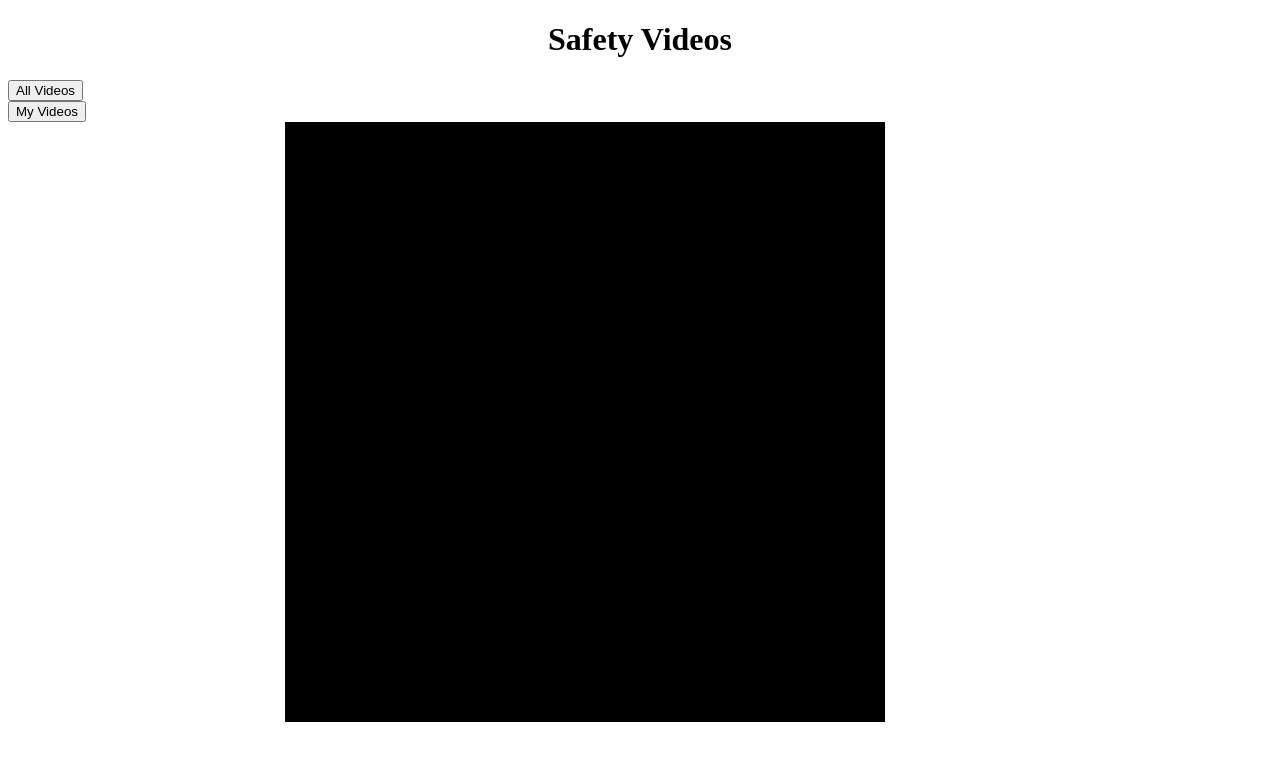
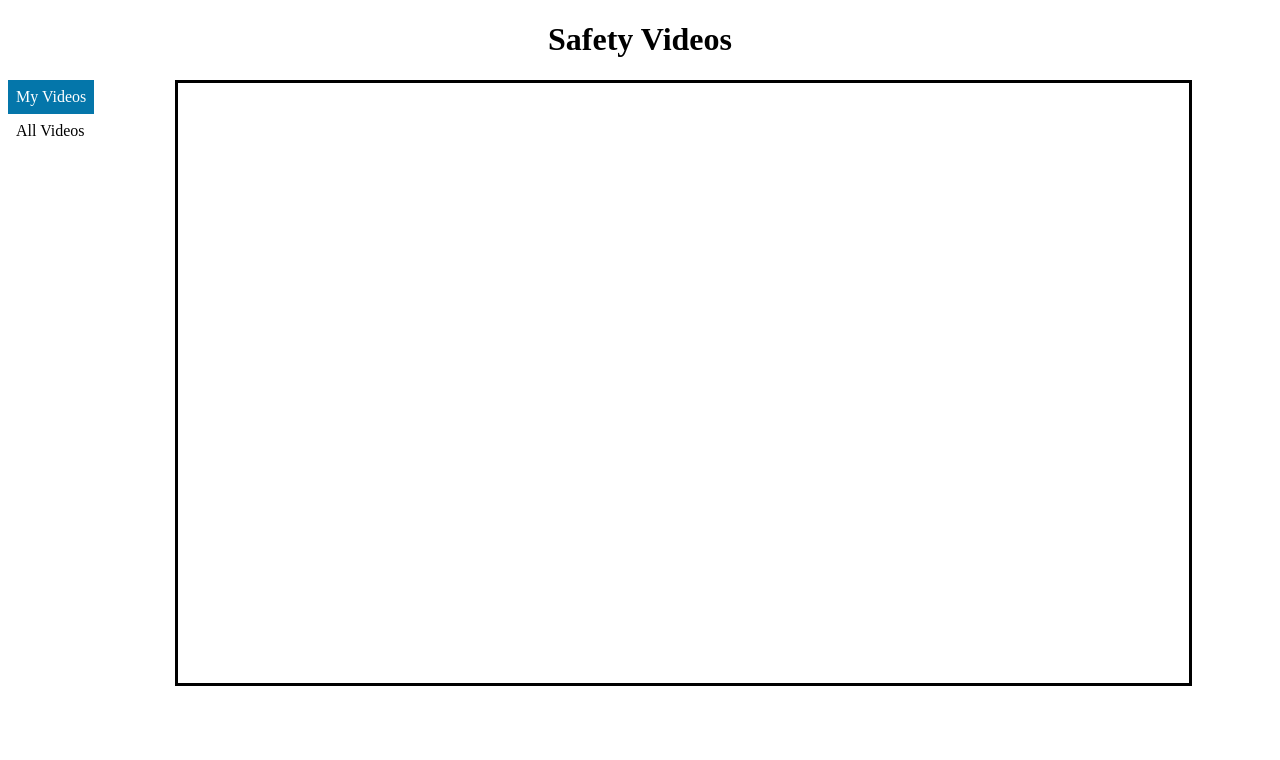
Before and after one commit to AbhinavVarre/basicYoutubeWebsite, a React (Create React App) app: page / in a window 1280 px wide. Shown: the top 760 px of the page. Built offline with nearby package versions, Linux system fonts and the light colour scheme.

Commit message:
made buttons and rectangles

```diff
--- a/src/App.js
+++ b/src/App.js
@@ -1,32 +1,18 @@
+import styles from './teststyle.module.css'
+
 function App() {
-    const mystyle = {
-      alignItems: "center",
-
-    };
-  function something()
-  {
-    return (
-      <div>
-        something
-      </div>
-    )
-  }
   return (
     <>
       <h1 style={{textAlign: "center"}}>Safety Videos</h1>
-      <div>
-        <div>
-          <button class = "all-videos" type = "button">All Videos</button>
-          <br></br>
-          <button class = "my-videos" type = "button">My Videos</button>
+      <div style={{float: "left"}}>
+            <ul>
+                <li><a href="" className={styles.active}>My Videos</a></li>
+                <li><a href="">All Videos</a></li>
+            </ul>
         </div>
-      <div style = {{display: "flex", justifyContent: "center"}}>
-          <svg width="710" height="710">
-            <rect style = {{color: "red"}} width="600" height="600"/>
-          </svg>
+      <div  className={styles.center} style = {{display: "flex", justifyContent: "center"}}>
+        <svg height="600"></svg>
       </div>
-      </div>
-
     </>
   )
 }
--- /dev/null
+++ b/src/teststyle.module.css
@@ -0,0 +1,38 @@
+.center {
+    margin: auto;
+    width: 80%;
+    height: 80%;
+    border: 3px solid black;
+  }
+
+  p.clear {
+    clear: left;
+  }
+
+  ul {
+    list-style-type: none;
+    margin: 0;
+    padding: 0;
+  }
+
+ul a {
+    display: block;
+    color: #000;
+    padding: 8px;
+    text-decoration: none;
+  }
+
+  /* Change the link color on hover */
+  ul a:hover {
+    background-color: #555;
+    color: white;
+  }
+
+  ul a.active {
+    background-color: #0476aa;
+    color: white;
+  }
+
+  svg {
+      clear: left
+  }
```
